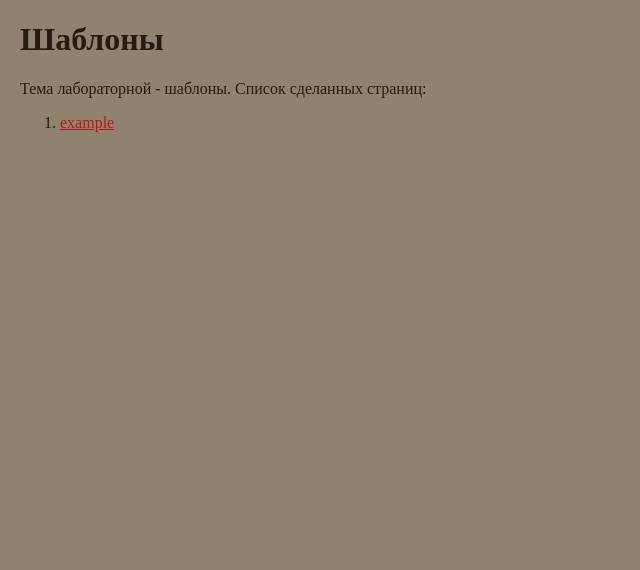
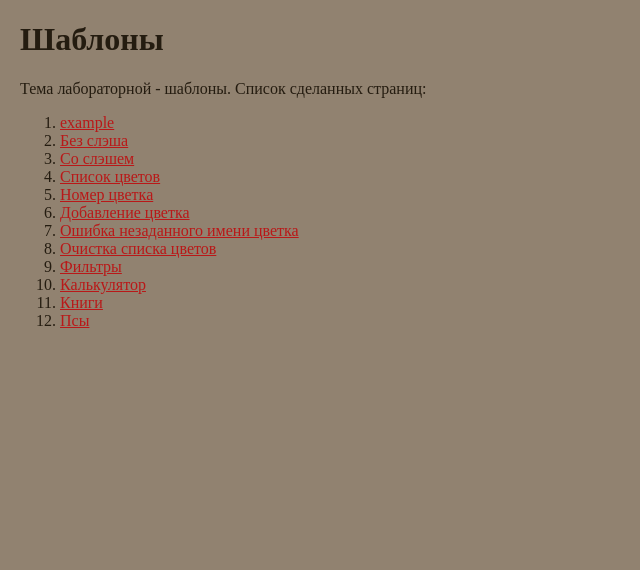
Before and after one commit to grufid/web-back-labs, a Flask app: page /lab2/ in a window 1280 px wide. Shown: the part 38-608 px from the top of the page, without its empty margins (0-640 px from the left). Run offline with Flask 3, Linux system fonts and the light colour scheme.

Commit message:
Добавление ссылок

```diff
--- a/app.py
+++ b/app.py
@@ -196,7 +196,13 @@ def index():
             НГТУ, ФБ, WEB-программирование, часть 2. Список лабораторных
         </header>
         <main>
-        <a href="/lab1">Первая лабораторная</a>
+        <ol>
+            <li>
+                <a href="/lab1">Лабораторная I</a>
+            </li>
+            <li>
+                <a href="/lab2">Лабораторная II</a>
+            </li>
         </main>
         <footer>
             Шамшиева Даяна Артуровна, ФБИ-32, 3 курс, 2025
@@ -382,6 +388,21 @@ def a2 ():
 
 flower_list = ['роза', 'тюльпан', 'незабудка', 'ромашка']
 
+@app.route('/lab2/flowers/all')
+def all_flowers():
+    return f'''
+<!doctype html>
+<html>
+    <body>
+        <p>Количество цветов: {len(flower_list)}</p>
+        <p>Список цветов:</p>
+        <ul>
+            {''.join(f'<li>{flower}</li>' for flower in flower_list)}
+        </ul>
+        <a href="/lab2/clean_flower">Очистить список цветов</a>
+    </body>
+</html>
+'''
 @app.route('/lab2/flowers/<int:flower_id>')
 def flowers(flower_id):
     if flower_id >= len(flower_list):
@@ -415,21 +436,7 @@ def add_flower_error():
 </html>
 ''', 400
 
-@app.route('/lab2/flowers/all')
-def all_flowers():
-    return f'''
-<!doctype html>
-<html>
-    <body>
-        <p>Количество цветов: {len(flower_list)}</p>
-        <p>Список цветов:</p>
-        <ul>
-            {''.join(f'<li>{flower}</li>' for flower in flower_list)}
-        </ul>
-        <a href="/lab2/clean_flower">Очистить список цветов</a>
-    </body>
-</html>
-'''
+
 
 @app.route('/lab2/clean_flower')
 def f_cleaner():
--- a/templates/lab2.html
+++ b/templates/lab2.html
@@ -11,5 +11,38 @@
         <li>
             <a href="/lab2/example">example</a>
         </li>
+         <li>
+            <a href="/lab2/a">Без слэша</a>
+        </li>
+        <li>
+            <a href="/lab2/a/">Со слэшем</a>
+        </li>
+        <li>
+            <a href="/lab2/flowers/all">Список цветов</a>
+        </li>
+        <li>
+            <a href="/lab2/flowers/3">Номер цветка</a>
+        </li>
+        <li>
+            <a href="/lab2/add_flower/мак">Добавление цветка</a>
+        </li>
+        <li>
+            <a href="/lab2/add_flower/">Ошибка незаданного имени цветка</a>
+        </li>
+        <li>
+            <a href="/lab2/clean_flower">Очистка списка цветов</a>
+        </li>
+        <li>
+            <a href="/lab2/filters">Фильтры</a>
+        </li>
+        <li>
+            <a href="/lab2/calc/">Калькулятор</a>
+        </li>
+        <li>
+            <a href="/lab2/books">Книги</a>
+        </li>
+        <li>
+            <a href="/lab2/dogs">Псы</a>
+        </li>
     </ol>
 {% endblock %}
```
